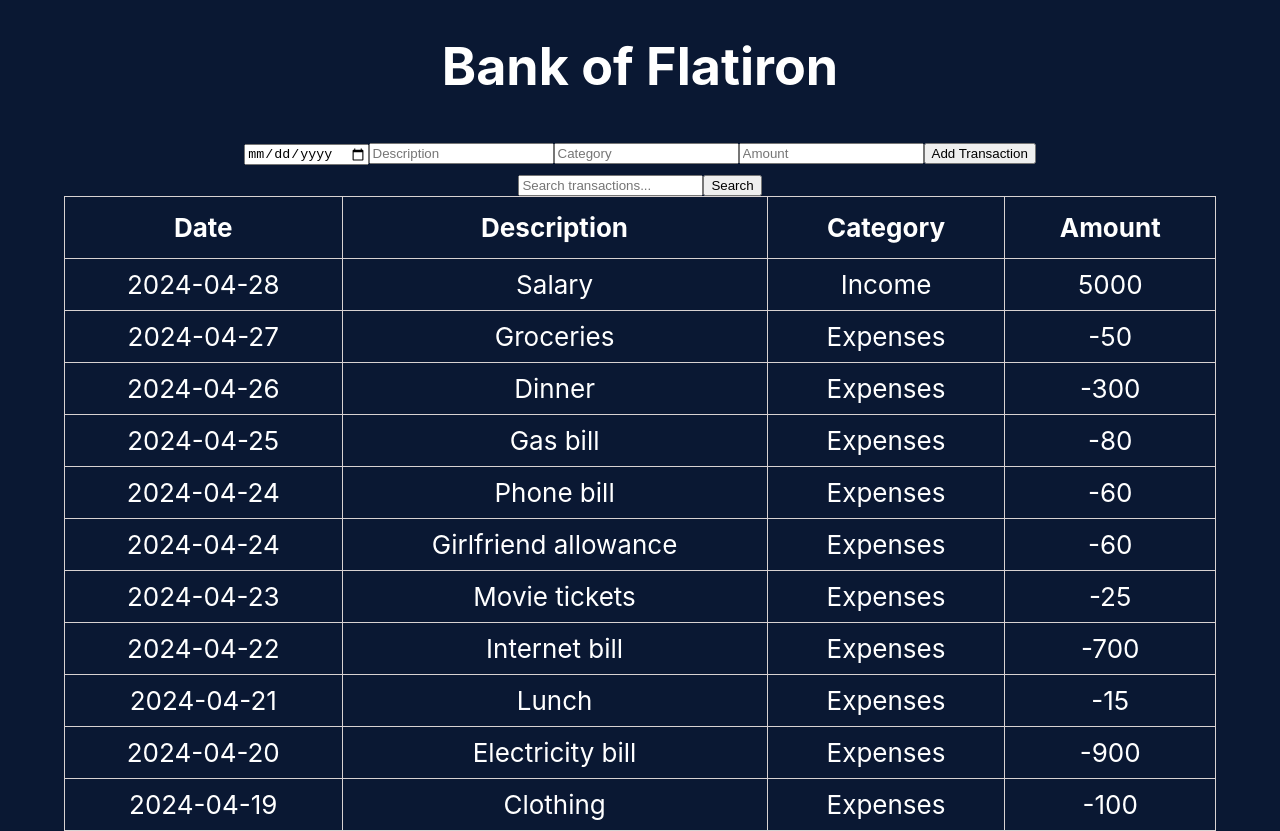
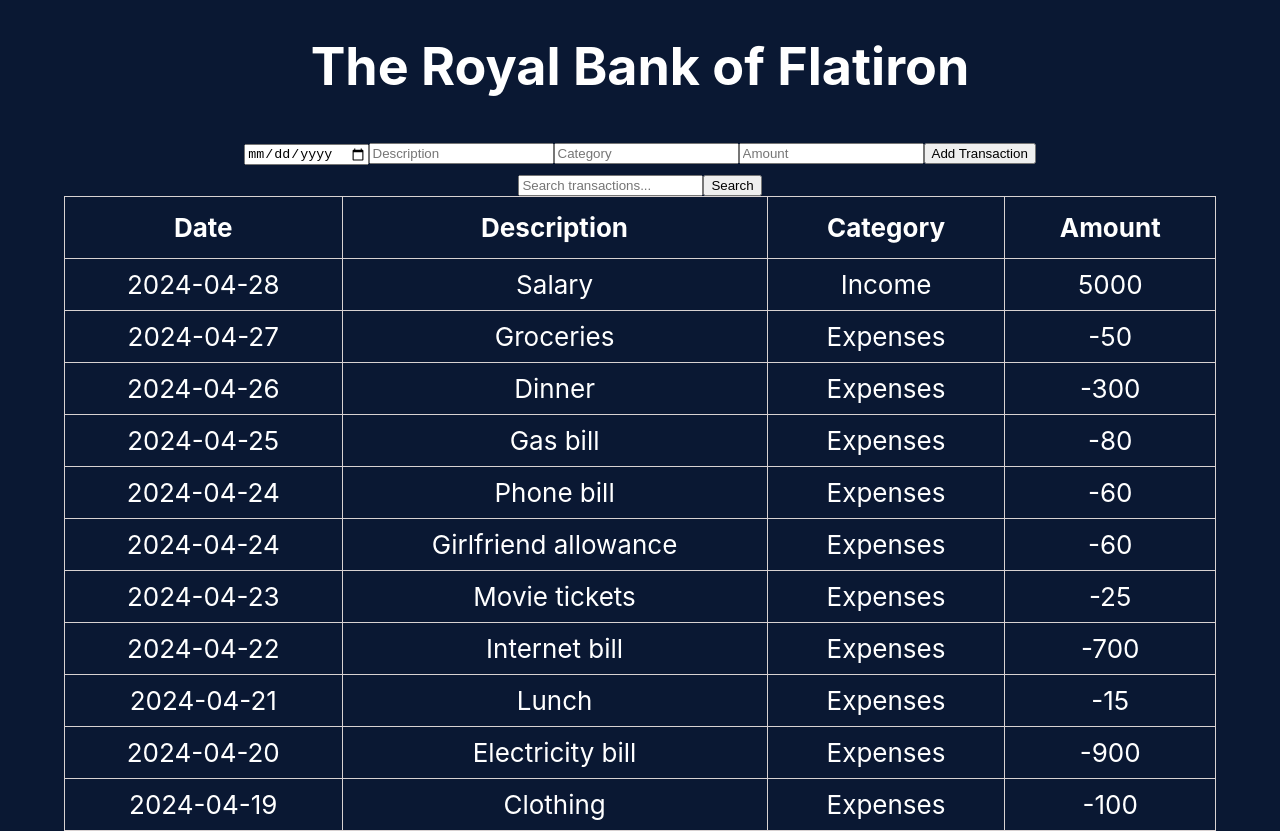
Before and after one commit to Bravinkibet/phase2-wk1-codechallenge, a React (Create React App) app: page / in a window 1280 px wide. Built offline with nearby package versions, Linux system fonts and the light colour scheme.

Commit message:
complete the lab

```diff
--- a/src/App.js
+++ b/src/App.js
@@ -37,7 +37,7 @@ function App() {
   return (
     <div className="App">
       <header className="App-header">
-        <h1>Bank of Flatiron</h1>
+        <h1>The Royal Bank of Flatiron</h1>
         <TransactionForm onAddTransaction={addTransaction} />
         <TransactionFilter onFilter={filterTransactions} />
         <TransactionTable transactions={transactions} />
```
